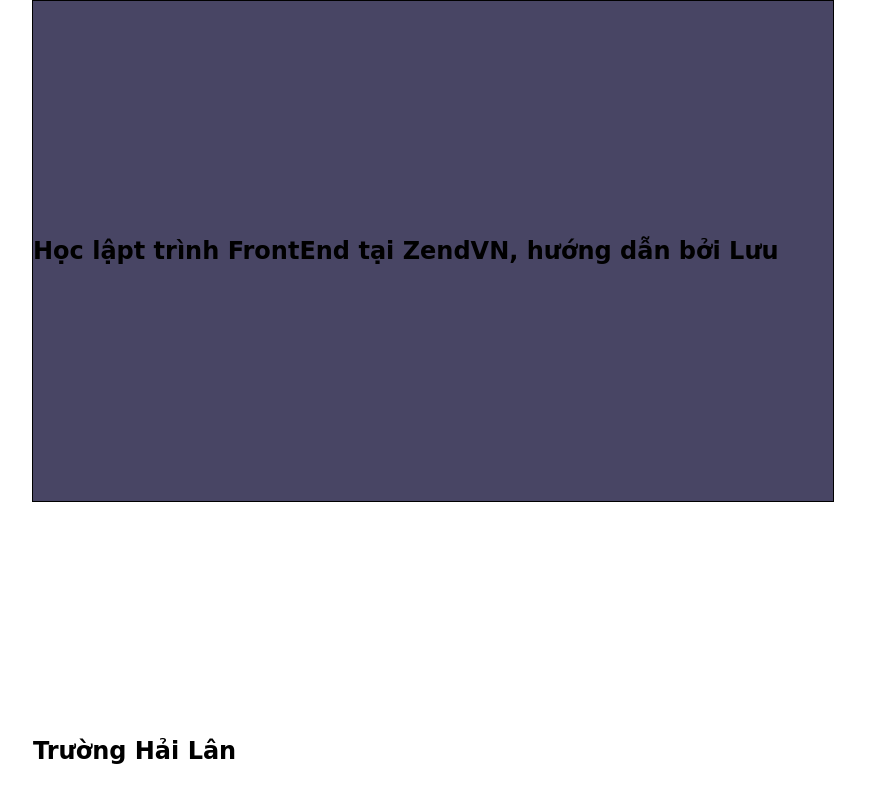
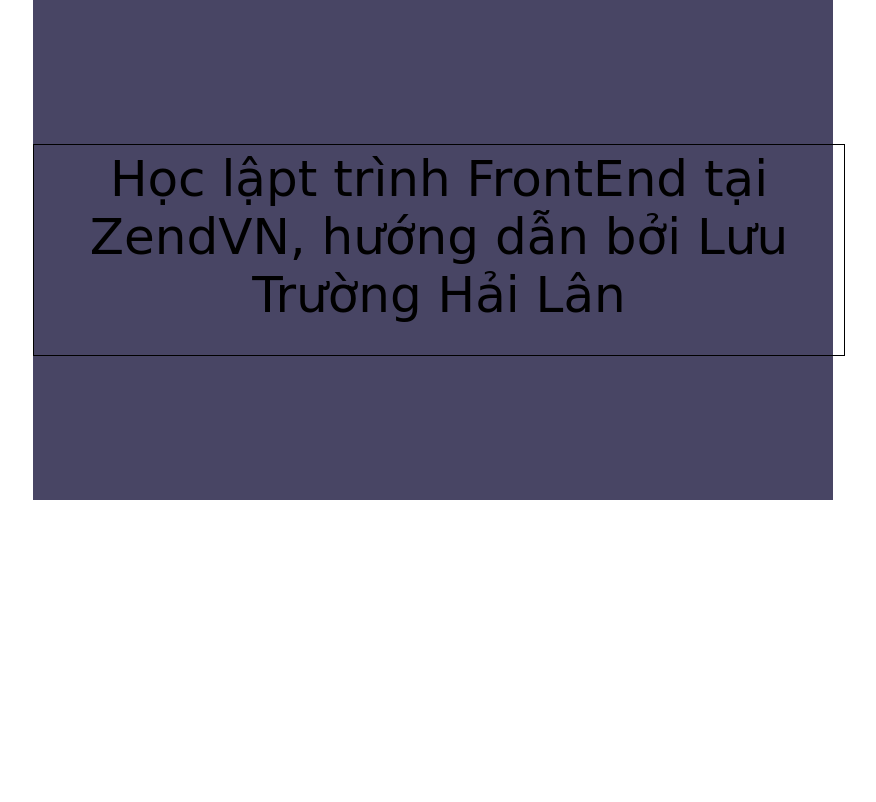
Before and after one commit to batran284/new-project, a plain HTML site: page font/index.html in a window 1280 px wide. Shown: the whole page, without its empty margins (207-1083 px from the left). Drawn offline with Linux system fonts and the light colour scheme.

Commit message:
--- Auto-Git Commit ---

```diff
--- a/font/index.html
+++ b/font/index.html
@@ -10,7 +10,7 @@
 
 <body>
     <div class="box">
-        <h2>Học lậpt trình FrontEnd tại ZendVN, hướng dẫn bởi Lưu Trường Hải Lân</h2>
+        <p>Học lậpt trình FrontEnd tại ZendVN, hướng dẫn bởi Lưu Trường Hải Lân</p>
     </div>
 </body>
 
--- a/font/style.css
+++ b/font/style.css
@@ -5,19 +5,22 @@
 }
 
 .box {
-    border: 1px solid #000;
-    line-height: 500px;
     margin: 0 auto;
     width: 800px;
     height: 500px;
     background: #484564;
+    position: relative;
 }
 
 p {
-    width: 600px;
+    padding: 5px;
+    width: 800px;
     height: 200px;
     border: 1px solid #000;
-    color: #fff;
-    height: 200px;
-    padding: 20px;
+    position: absolute;
+    top: 0;
+    bottom: 0;
+    margin: auto;
+    text-align: center;
+    font-size: 50px;
 }
--- /dev/null
+++ b/icons/style.css
@@ -0,0 +1,51 @@
+* {
+    margin: 0;
+    padding: 0;
+}
+
+.box {
+    width: 900px;
+    height: 200px;
+    background: rgb(209, 211, 88);
+    margin: 30px auto;
+    position: relative;
+}
+
+.box1 {
+    width: 100%;
+    height: 50px;
+    position: absolute;
+    top: 0;
+    bottom: 0;
+    margin: auto;
+}
+
+.icon {
+    border-radius: 50%;
+    width: 50px;
+    height: 50px;
+    text-align: center;
+    border: 1px solid #000;
+    position: absolute;
+    right: 0;
+    left: 60px;
+    margin: auto;
+}
+
+.icon1 {
+    border-radius: 50%;
+    background: yellow;
+    width: 50px;
+    height: 50px;
+    text-align: center;
+    border: 1px solid #000;
+    position: absolute;
+    right: 60px;
+    left: 0px;
+    margin: auto;
+}
+
+img {
+    width: 45px;
+    height: 45px;
+}
```
Also changed, not shown: icons/index.html (added, +21 -0 lines).
